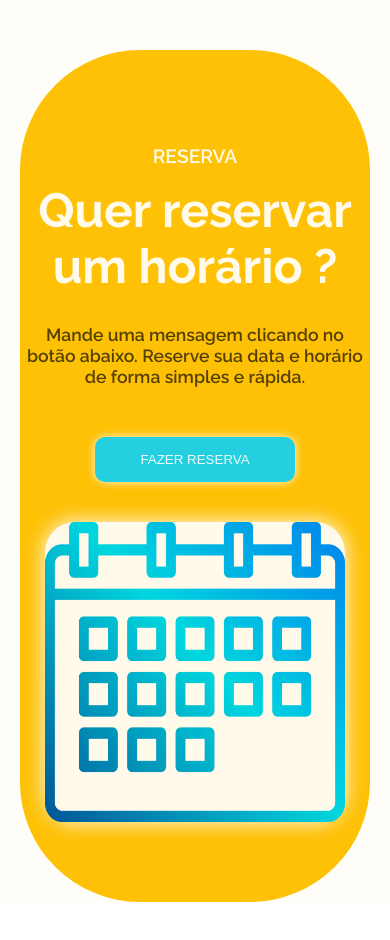
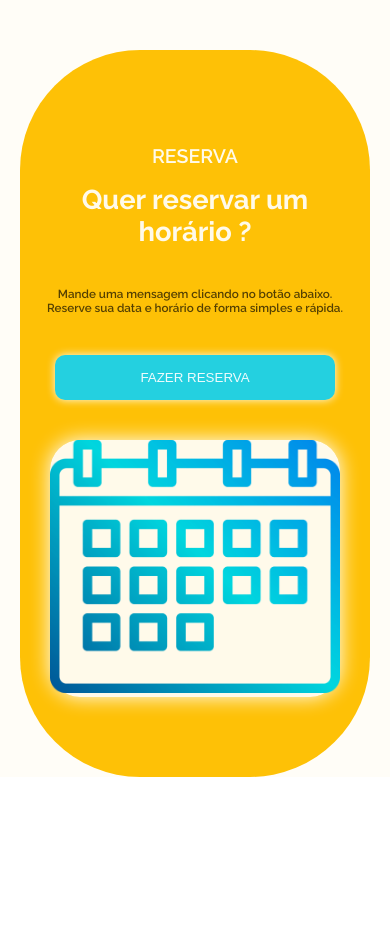
Before and after one commit to RamonLopes86/ramonburger, a Next.js app: page / in a window 390 px wide. Shown: the part 5900-6840 px from the top of the page. After the commit the page ends 6757 px from the top, so only its background shows below. Built offline with nearby package versions, Linux system fonts and the light colour scheme.

Commit message:
ajuste res sec calend

```diff
--- a/src/components/sectionAgendamento/agendamento.module.css
+++ b/src/components/sectionAgendamento/agendamento.module.css
@@ -119,16 +119,39 @@
 
     }
 
-    .boxTxAgendamento p {
+   .boxTxAgendamento p:nth-of-type(1) {
 
         width: 100%;
         margin: 0px auto;
+        font-size: 5vw;
     }
+
+    .boxTxAgendamento p:nth-of-type(2) {
+
+        width: 100%;
+        margin: 0px auto;
+        font-size: 3vw;
+        padding: 40px 20px;
+
+    }
+
+
 
     .boxTxAgendamento h1{
 
         width: 100%;
         margin: 0px auto;
+        font-size: 7vw;
+        padding: 0px 40px;
+
+    }
+
+
+    .boxTxAgendamento button{
+
+        width: 80%;
+        min-width: 200px;
+        max-width: 500px;
 
     }
 
@@ -147,11 +170,17 @@
         justify-content: center;
    }
 
-    .boxImageAgendamentoFilho{
+
+   .boxImageAgendamentoFilho{
 
 
+        width: calc(100% - 60px);
+        height: 100%;
+        margin: 0px 30px;
 
-    }
+   }
+
+
 
     .imgCalendario {
 
```
